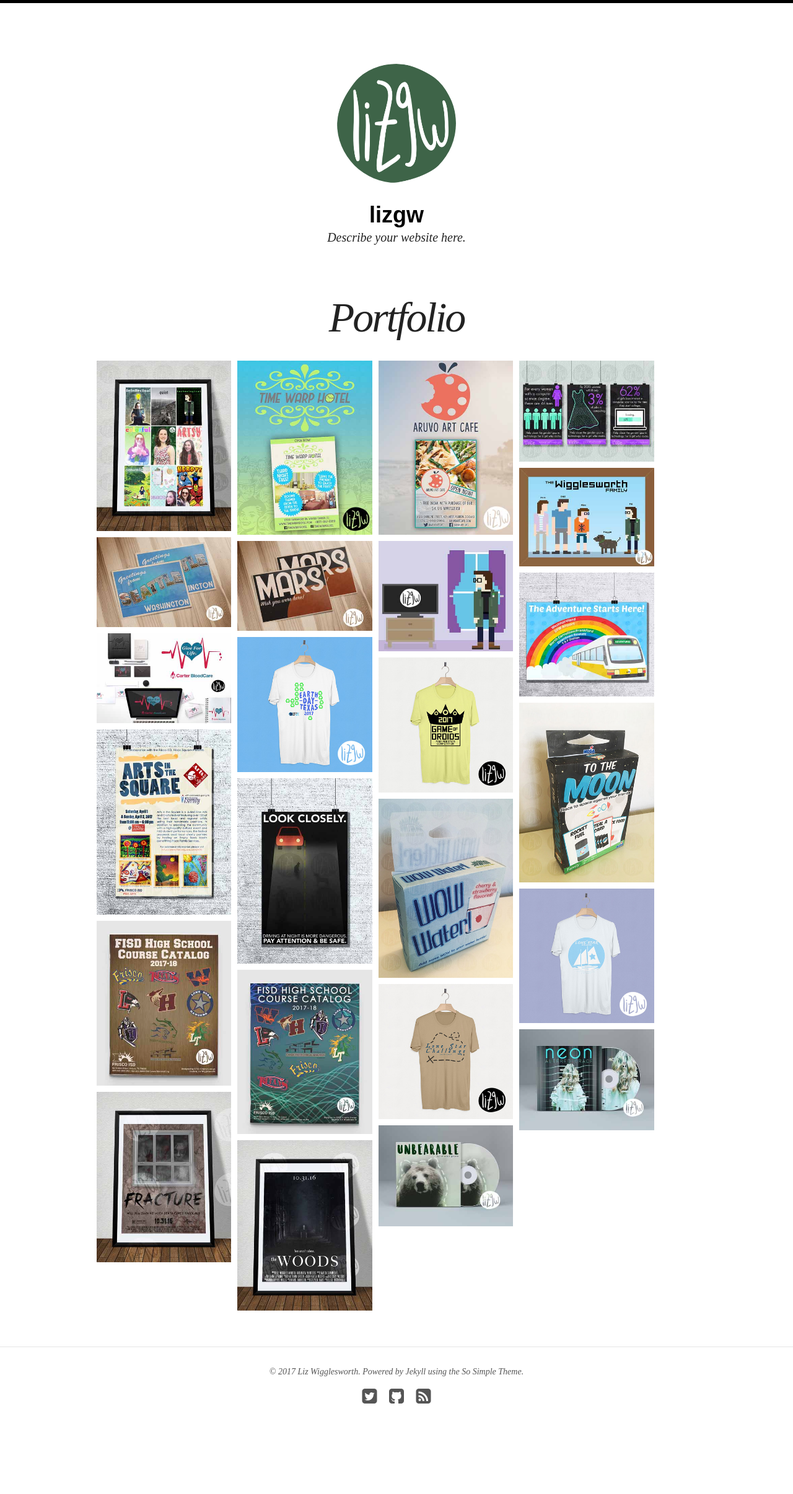
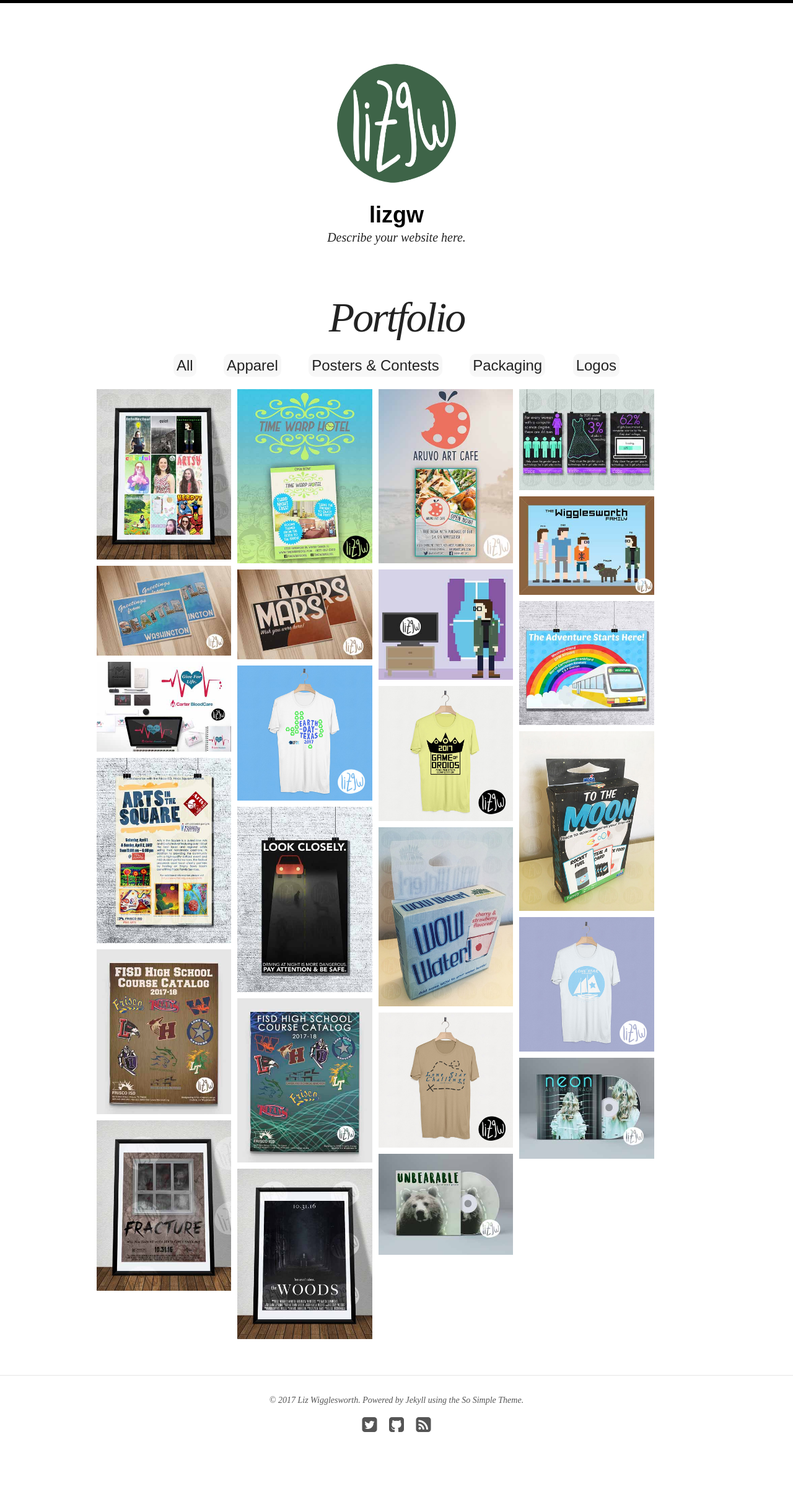
Before and after one commit to gh0staria/gh0staria.github.io, a Jekyll site: the page built from portfolio/index.html, in a window 1280 px wide. Shown: the whole page at 62% size. Built offline with Jekyll 4.4.1, drawn with Linux system fonts in a browser that asks for light colours; nearby versions of some CDN libraries; before the commit the page ends 2365 px from its top, so only the background shows below that.

Commit message:
Design filter bar

```diff
--- a/_layouts/grid.html
+++ b/_layouts/grid.html
@@ -19,6 +19,13 @@
         <h1 class="entry-title">{% if page.headline %}{{ page.headline }}{% else %}{{ page.title }}{% endif %}</h1>
       </header>
 		<div class="entry-content">
+			<div class="grid-sorting">
+				<a href="#" data-group="all" class="active">All</a>
+				<a href="#" data-group="apparel">Apparel</a>
+				<a href="#" data-group="posterscontests">Posters & Contests</a>
+				<a href="#" data-group="packaging">Packaging</a>
+				<a href="#" data-group="logos">Logos</a>
+			</div>
 			<div id="grid" data-columns>
 				{{ content }}
 			</div>
--- a/assets/css/grid.css
+++ b/assets/css/grid.css
@@ -12,13 +12,33 @@
 }
 
 .size-1of1 { width: 99%; }
-.size-1of2 { width: 48%; }
+.size-1of2 { width: 47%; }
 .size-1of3 { width: 32%; }
 .size-1of4 { width: 22%; }
+
+.grid-sorting {
+	margin-bottom: 10px;
+	text-align: center;
+}
+
+.grid-sorting a {
+	display: inline;
+	margin: 5px 20px;
+	padding: 5px;
+	text-align: center;
+	font-size: 1.5em;
+	//border: 2px solid red;
+	border-radius: 10px;
+	background-color: #f7f7f7;
+}
 
 @media screen and (max-width: 480px) {
 	#grid[data-columns]::before {
 		content: '1 .column.size-1of1';
+	}
+
+	.grid-sorting a {
+		display: block;
 	}
 }
 
@@ -26,6 +46,10 @@
 	#grid[data-columns]::before {
 		content: '2 .column.size-1of2';
 	}
+
+	.grid-sorting a {
+		display: block;
+	}
 }
 @media screen and (min-width: 769px) {
 	#grid[data-columns]::before {
```
